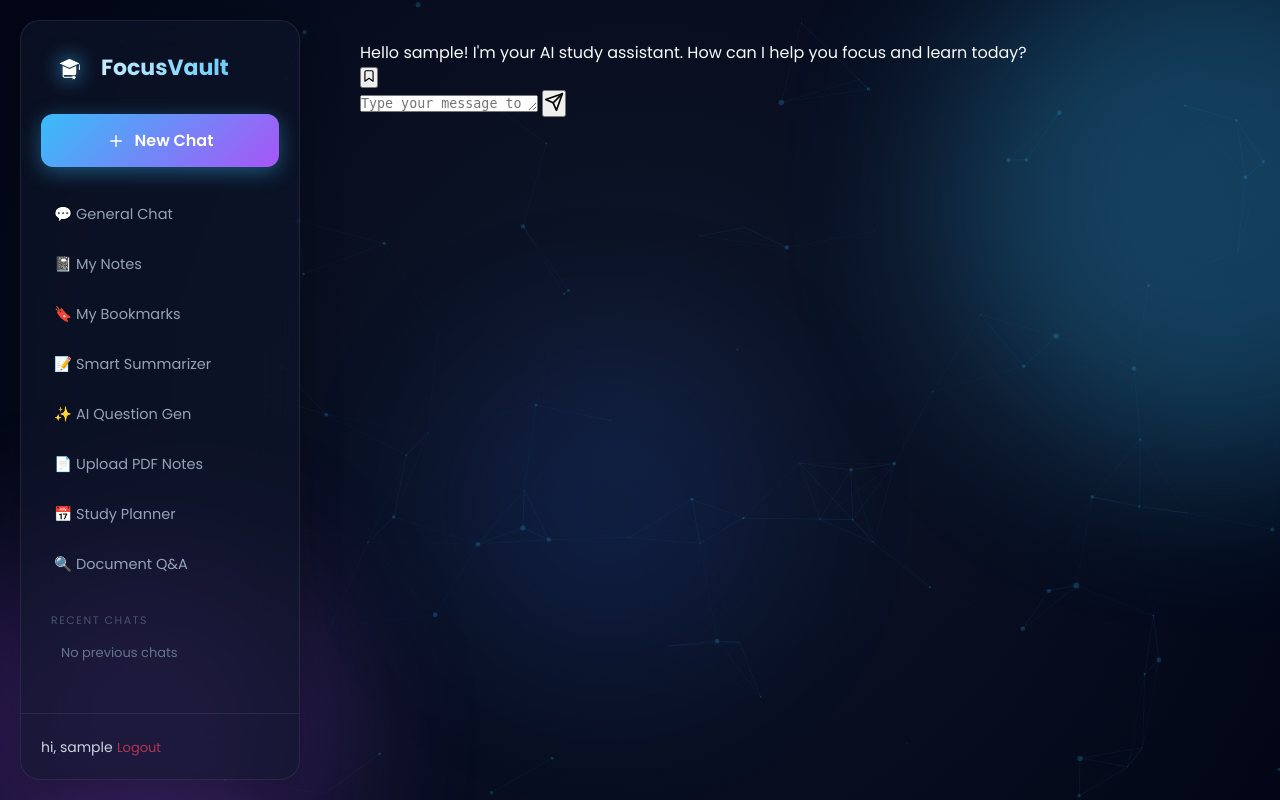
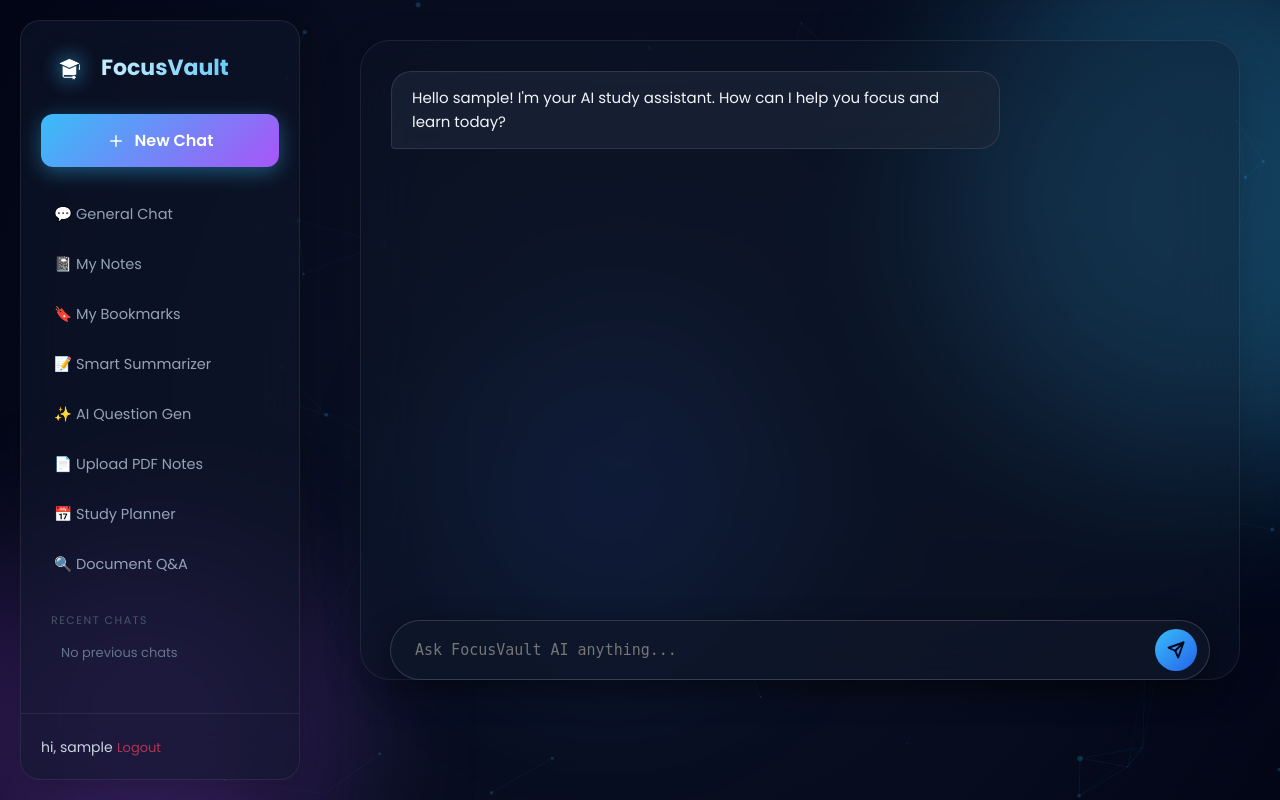
Before and after one commit to ankiiiiiitt/Devops_miniproject, a Flask app: page /chat in a window 1280 px wide. Run offline with Flask 3, Linux system fonts and the light colour scheme; the visitor is signed in with stand-in values (Sample User, id 1); data that the repository does not hold is empty.

Commit message:
Modern Chat Bubble Redesign: centered glass workspace, pill-shaped input, and smooth flow animations

```diff
--- a/static/css/style.css
+++ b/static/css/style.css
@@ -346,6 +346,158 @@ a {
     transform: translateY(-15px);
   }
 }
+
+/* ================= CHAT WORKSPACE (MODERN BUBBLES) ================= */
+.chat-container {
+  width: 100%;
+  max-width: 900px;
+  height: calc(100vh - 140px);
+  margin: 0 auto;
+  display: flex;
+  flex-direction: column;
+  position: relative;
+  perspective: 1500px;
+  transform-style: preserve-3d;
+}
+
+.chat-history {
+  flex: 1;
+  background: rgba(15, 23, 42, 0.35);
+  backdrop-filter: blur(30px);
+  border: 1px solid var(--border-glass);
+  border-radius: 30px;
+  padding: 30px;
+  padding-bottom: 100px; /* Space for sticky input */
+  overflow-y: auto;
+  display: flex;
+  flex-direction: column;
+  gap: 25px;
+  margin-bottom: 20px;
+  box-shadow: 0 10px 40px rgba(0, 0, 0, 0.2);
+  scrollbar-gutter: stable;
+}
+
+/* Chat Bubbles */
+.chat-message {
+  max-width: 75%;
+  padding: 14px 20px;
+  border-radius: 20px;
+  font-size: 15px;
+  line-height: 1.6;
+  position: relative;
+  transition: 0.3s cubic-bezier(0.16, 1, 0.3, 1);
+  animation: bubbleIn 0.5s ease-out;
+  transform-style: preserve-3d;
+}
+
+@keyframes bubbleIn {
+  from { opacity: 0; transform: translateY(20px) scale(0.9); }
+  to { opacity: 1; transform: translateY(0) scale(1); }
+}
+
+.chat-message:hover {
+  transform: translateY(-4px) translateZ(10px);
+  box-shadow: 0 5px 20px rgba(0,0,0,0.2);
+}
+
+.chat-message.user {
+  align-self: flex-end;
+  background: linear-gradient(135deg, var(--primary), #2563eb);
+  color: #020617;
+  font-weight: 500;
+  border-bottom-right-radius: 4px;
+  box-shadow: 0 4px 15px rgba(56, 189, 248, 0.3);
+}
+
+.chat-message.ai {
+  align-self: flex-start;
+  background: rgba(30, 41, 59, 0.6);
+  backdrop-filter: blur(15px);
+  border: 1px solid rgba(255, 255, 255, 0.1);
+  color: #f1f5f9;
+  border-bottom-left-radius: 4px;
+}
+
+/* Input Sticky Wrapper */
+.chat-input-wrapper {
+  position: absolute;
+  bottom: 20px;
+  left: 30px;
+  right: 30px;
+  z-index: 100;
+}
+
+.chat-input-box {
+  background: rgba(15, 23, 42, 0.7);
+  backdrop-filter: blur(40px);
+  border: 1px solid rgba(255, 255, 255, 0.15);
+  border-radius: 100px; /* Pill shape */
+  padding: 8px 12px 8px 24px;
+  display: flex;
+  align-items: center;
+  gap: 12px;
+  transition: 0.3s;
+  box-shadow: 0 10px 30px rgba(0, 0, 0, 0.4);
+}
+
+.chat-input-box:focus-within {
+  border-color: var(--primary);
+  box-shadow: 0 0 25px rgba(56, 189, 248, 0.2);
+  transform: translateY(-2px);
+}
+
+#chatInput {
+  background: transparent;
+  border: none;
+  color: white;
+  flex: 1;
+  outline: none;
+  font-size: 15px;
+  resize: none;
+  max-height: 120px;
+  padding: 10px 0;
+}
+
+#sendBtn {
+  background: linear-gradient(135deg, var(--primary), #2563eb);
+  border: none;
+  color: #020617;
+  width: 42px;
+  height: 42px;
+  border-radius: 50%;
+  cursor: pointer;
+  display: flex;
+  align-items: center;
+  justify-content: center;
+  transition: 0.3s cubic-bezier(0.16, 1, 0.3, 1);
+}
+
+#sendBtn:hover {
+  transform: scale(1.1) rotate(-5deg);
+  box-shadow: 0 0 20px var(--primary);
+}
+
+#sendBtn:active {
+  transform: scale(0.9);
+}
+
+/* Message Actions inside bubbles */
+.chat-message-actions {
+  position: absolute;
+  top: -10px;
+  right: -10px;
+  opacity: 0;
+  transition: 0.2s;
+}
+
+.chat-message:hover .chat-message-actions {
+  opacity: 1;
+}
+
+/* ================= COMPONENT GRIDS ================= */
+.notes-grid, .bookmarks-grid { display: grid; grid-template-columns: repeat(auto-fill, minmax(320px, 1fr)); gap: 25px; margin-top: 30px; }
+.note-card, .bookmark-card { background: rgba(15, 23, 42, 0.4); backdrop-filter: blur(15px); border: 1px solid var(--border-glass); padding: 25px; border-radius: 20px; transition: 0.3s; }
+.note-card:hover, .bookmark-card:hover { transform: translateY(-8px); border-color: var(--primary); box-shadow: 0 10px 30px rgba(0, 0, 0, 0.3); }
 
 .features {
   display: grid;
--- a/static/js/ui_effects.js
+++ b/static/js/ui_effects.js
@@ -49,21 +49,38 @@ document.addEventListener('DOMContentLoaded', () => {
         animate3D();
     }
 
-    // 2. CHAT DESK TILT (Chat Page)
-    const chatDesk = document.getElementById('chatDesk');
-    if (chatDesk) {
-        document.addEventListener('mousemove', (e) => {
-            const x = e.clientX;
-            const y = e.clientY;
-            const centerX = window.innerWidth / 2;
-            const centerY = window.innerHeight / 2;
+    // 2. CHAT CONTAINER TILT (Modern Bubble Version)
+    const chatContainer = document.querySelector('.chat-container');
 
-            // Subtle rotation for the whole desk (max 5 degrees)
-            const rotateX = ((y - centerY) / centerY) * -5;
-            const rotateY = ((x - centerX) / centerX) * 5;
+    if (chatContainer) {
+        let cX = 0, cY = 0, tX = 0, tY = 0;
 
-            chatDesk.style.transform = `rotateX(${rotateX}deg) rotateY(${rotateY}deg)`;
+        chatContainer.addEventListener('mousemove', (e) => {
+            const rect = chatContainer.getBoundingClientRect();
+            const x = e.clientX - rect.left;
+            const y = e.clientY - rect.top;
+
+            const centerX = rect.width / 2;
+            const centerY = rect.height / 2;
+
+            tX = ((y - centerY) / centerY) * -5; // Subtler tilt for chat
+            tY = ((x - centerX) / centerX) * 5;
         });
+
+        chatContainer.addEventListener('mouseleave', () => {
+            tX = 0;
+            tY = 0;
+        });
+
+        function animateChat3D() {
+            cX += (tX - cX) * 0.1;
+            cY += (tY - cY) * 0.1;
+
+            chatContainer.style.transform = `rotateX(${cX}deg) rotateY(${cY}deg)`;
+            requestAnimationFrame(animateChat3D);
+        }
+
+        animateChat3D();
     }
 
     // 3. PARTICLES INITIALIZATION
--- a/templates/chat.html
+++ b/templates/chat.html
@@ -1,13 +1,14 @@
 {% extends "dashboard_base.html" %}
 
 {% block content %}
-<div class="chat-container" id="chatDesk">
+<div class="chat-container">
+    <!-- MESSAGING AREA -->
     <div class="chat-history" id="chatHistory">
         {% if messages %}
             {% for msg in messages %}
                 {% if msg.role != 'system' %}
                 <div class="chat-message {{ 'user' if msg.role == 'user' else 'ai' }}">
-                    {{ msg.content }}
+                    <div class="bubble-content">{{ msg.content }}</div>
                     {% if msg.role == 'assistant' %}
                     <div class="chat-message-actions">
                         <button class="btn-bookmark"
@@ -23,7 +24,9 @@
             {% endfor %}
         {% else %}
         <div class="chat-message ai" id="welcomeMessage">
-            Hello {{ session.get('user', 'there') }}! I'm your AI study assistant. How can I help you focus and learn today?
+            <div class="bubble-content">
+                Hello {{ session.get('user', 'there') }}! I'm your AI study assistant. How can I help you focus and learn today?
+            </div>
             <div class="chat-message-actions">
                 <button class="btn-bookmark"
                     data-content="Hello {{ session.get('user', 'there') }}! I'm your AI study assistant. How can I help you focus and learn today?"
@@ -36,12 +39,13 @@
         {% endif %}
     </div>
 
+    <!-- STICKY PILL INPUT -->
     <div class="chat-input-wrapper">
         <div class="chat-input-box">
-            <textarea id="chatInput" placeholder="Type your message to FocusVault AI..." rows="1"
+            <textarea id="chatInput" placeholder="Ask FocusVault AI anything..." rows="1"
                 oninput="this.style.height = ''; this.style.height = this.scrollHeight + 'px'"></textarea>
-            <button id="sendBtn" onclick="sendMessage()">
-                <svg width="20" height="20" viewBox="0 0 24 24" fill="none" stroke="currentColor" stroke-width="2" stroke-linecap="round" stroke-linejoin="round">
+            <button id="sendBtn" onclick="sendMessage()" title="Send Message">
+                <svg width="18" height="18" viewBox="0 0 24 24" fill="none" stroke="currentColor" stroke-width="2.5" stroke-linecap="round" stroke-linejoin="round">
                     <line x1="22" y1="2" x2="11" y2="13"></line>
                     <polygon points="22 2 15 22 11 13 2 9 22 2"></polygon>
                 </svg>
@@ -121,29 +125,37 @@
         const div = document.createElement('div');
         div.className = `chat-message ${sender}`;
         if (id) div.id = id;
-        div.textContent = text;
+
+        const content = document.createElement('div');
+        content.className = 'bubble-content';
+        content.textContent = text;
+        div.appendChild(content);
 
         if (sender === 'ai' && !id) {
             addMessageActions(div, text);
         }
 
         chatHistory.appendChild(div);
-        chatHistory.scrollTop = chatHistory.scrollHeight;
+        scrollToBottom();
     }
 
     function typeMessage(text, sender) {
         const div = document.createElement('div');
         div.className = `chat-message ${sender}`;
+
+        const content = document.createElement('div');
+        content.className = 'bubble-content';
+        div.appendChild(content);
         chatHistory.appendChild(div);
 
         let index = 0;
-        const speed = 15; // ms per char
+        const speed = 15;
 
         function type() {
             if (index < text.length) {
-                div.textContent += text.charAt(index);
+                content.textContent += text.charAt(index);
                 index++;
-                chatHistory.scrollTop = chatHistory.scrollHeight;
+                scrollToBottom();
                 setTimeout(type, speed);
             } else {
                 addMessageActions(div, text);
@@ -162,10 +174,17 @@
         bMark.setAttribute('data-content', text);
         bMark.setAttribute('data-type', 'AI Chat Response');
         bMark.innerHTML = `<svg width="14" height="14" viewBox="0 0 24 24" fill="none" stroke="currentColor" stroke-width="2" stroke-linecap="round" stroke-linejoin="round"><path d="M19 21l-7-5-7 5V5a2 2 0 0 1 2-2h10a2 2 0 0 1 2 2z"></path></svg>`;
-        bMark.onclick = () => handleBookmarkClick(bMark);
+        bMark.onclick = (e) => { e.stopPropagation(); handleBookmarkClick(bMark); };
 
         actions.appendChild(bMark);
         div.appendChild(actions);
+    }
+
+    function scrollToBottom() {
+        chatHistory.scrollTo({
+            top: chatHistory.scrollHeight,
+            behavior: 'smooth'
+        });
     }
 
     window.addEventListener('DOMContentLoaded', () => {
```
